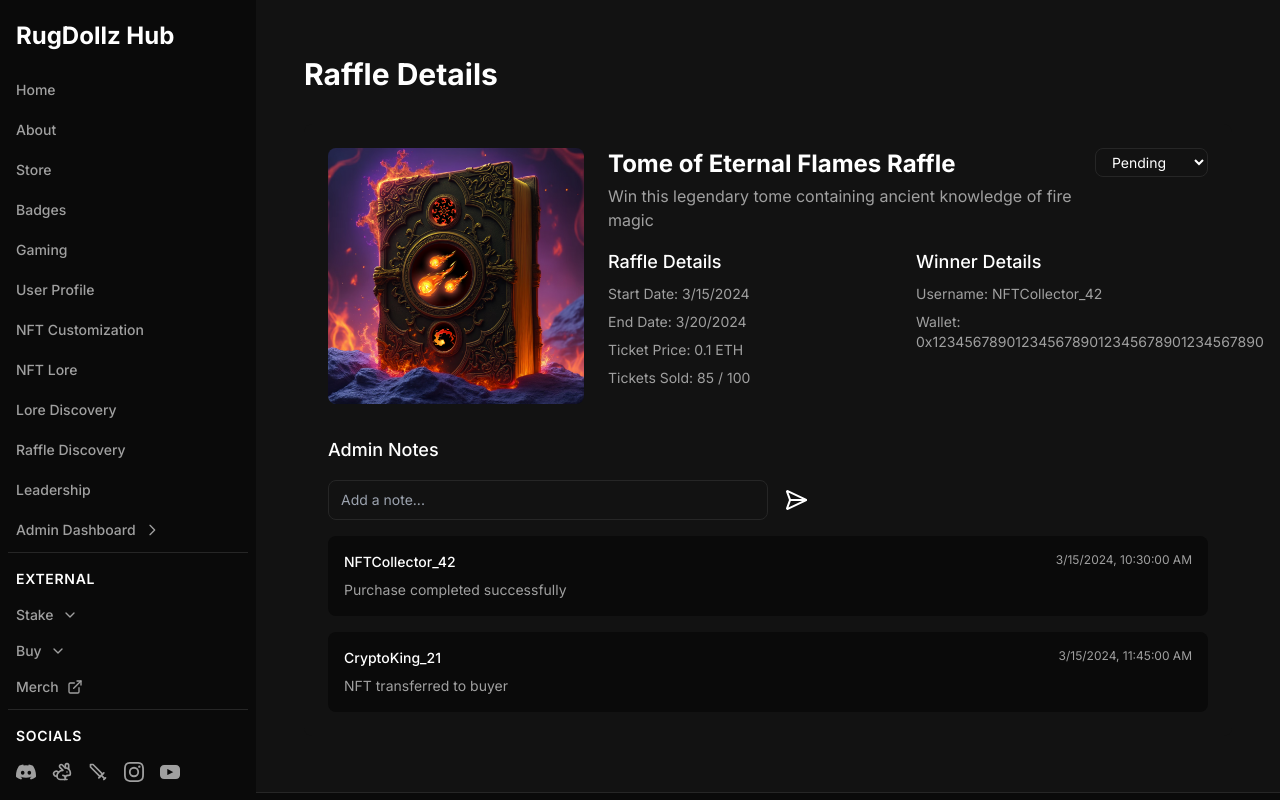
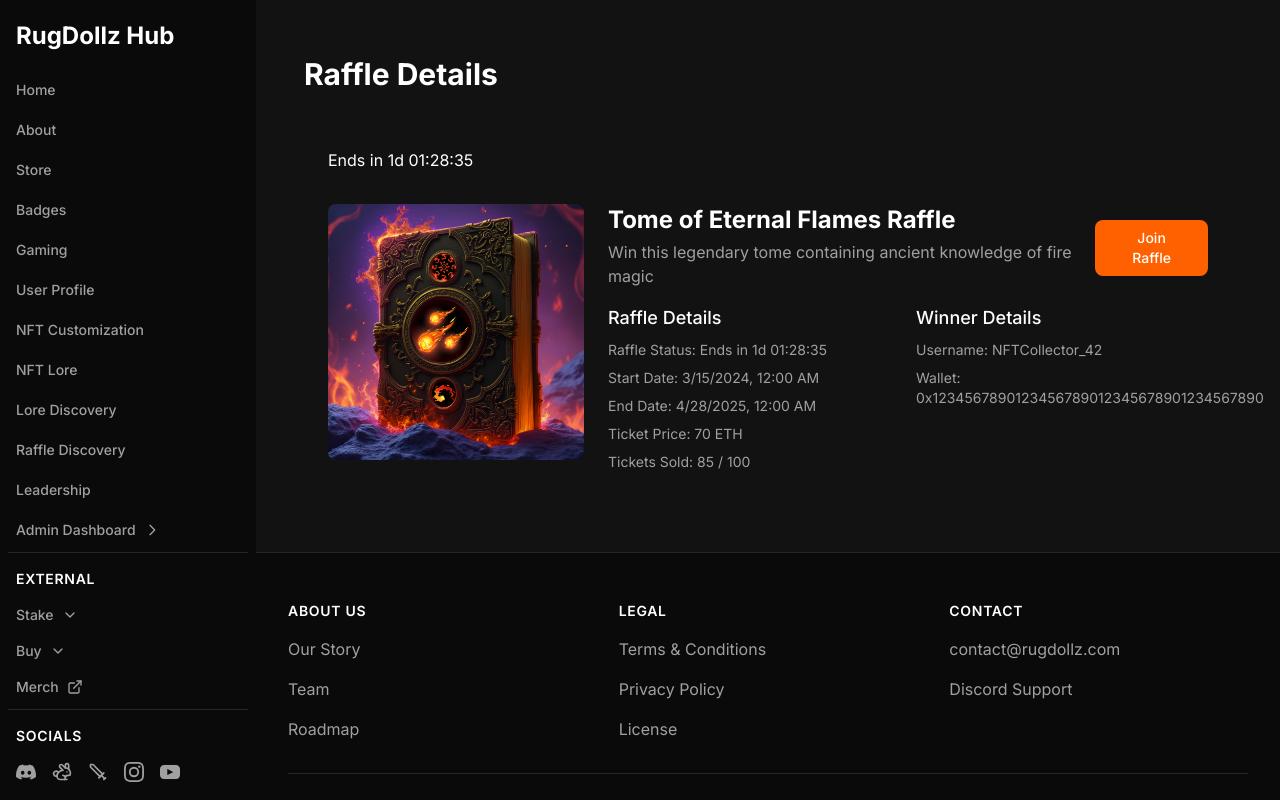
Before and after one commit to LatinGeek/rugdollz-central-hub, a Next.js app: page /raffle-details/1 in a window 1280 px wide. Shown: the top 800 px of the page. Built offline with nearby package versions, Linux system fonts and the light colour scheme.

Commit message:
[FEATURE] [RaffleDetails] Add countdown timer and feature to join the raffle from the raffle details page

```diff
--- a/app/(admin)/raffle-details/[id]/page.tsx
+++ b/app/(admin)/raffle-details/[id]/page.tsx
@@ -3,6 +3,7 @@ import { sampleRaffleDetails } from '@/types/FormattedData/raffle-details'
 
 
 export default function RaffleDetailsPage() {
+
   return (
     <div className="container mx-auto px-4 py-8">
       <h1 className="text-3xl font-bold text-[rgb(var(--text-primary))] mb-8">
@@ -10,7 +11,7 @@ export default function RaffleDetailsPage() {
       </h1>
 
       <div className="bg-[rgb(var(--bg-dark))] rounded-lg p-6">
-        <RaffleDetailsInteractive initialRaffle={sampleRaffleDetails[0]} isAdmin={true} />
+        <RaffleDetailsInteractive initialRaffle={sampleRaffleDetails[0]} isAdmin={false} />
       </div>
     </div>
   )
--- a/app/components/admin/RaffleDetailsComponent.tsx
+++ b/app/components/admin/RaffleDetailsComponent.tsx
@@ -4,7 +4,7 @@ import { OrderStatusType } from '@/types/enums/order-status'
 import { Notes } from './Notes'
 import { TransactionInfo } from './TransactionInfo'
 import { RaffleDetails } from '@/types/FormattedData/raffle-details'
-
+import { useRaffleTimer } from '@/app/components/raffle/useRaffleTimer'
 
 interface RaffleDetailsComponentProps {
   raffle: RaffleDetails
@@ -31,8 +31,29 @@ export function RaffleDetailsComponent({
   onJoin,
   userJoined
 }: RaffleDetailsComponentProps) {
+  const timer = useRaffleTimer(raffle.raffle.startDate.toISOString(), raffle.raffle.endDate.toISOString())
+
+  const formatTime = (value: number) => {
+    return value.toString().padStart(2, '0')
+  }
+
+  const renderTimer = () => {
+    if (timer.isEnded) {
+      return "Ended"
+    }
+
+    if (timer.isStarted) {
+      return  `Ends in ${timer.days > 0 ? `${timer.days}d` : ''} ${formatTime(timer.hours)}:${formatTime(timer.minutes)}:${formatTime(timer.seconds)} `;
+    }
+
+    return `Starts in ${timer.days > 0 ? `${timer.days}d` : ''} ${formatTime(timer.hours)}:${formatTime(timer.minutes)}:${formatTime(timer.seconds)} `;
+  }
+
   return (
     <div className="space-y-8">
+      <div className="flex flex-col items-start">
+        {renderTimer()}
+      </div>
       <TransactionInfo
         title={raffle.raffle.name}
         description={raffle.raffle.description}
@@ -44,8 +65,9 @@ export function RaffleDetailsComponent({
           {
             label: 'Raffle Details',
             details: [
-              { label: 'Start Date', value: raffle.raffle.startDate.toLocaleDateString(), format: 'date' },
-              { label: 'End Date', value: raffle.raffle.endDate.toLocaleDateString(), format: 'date' },
+              { label: 'Raffle Status', value: renderTimer() },
+              { label: 'Start Date', value: raffle.raffle.startDate.toLocaleDateString('en-US', { year: 'numeric', month: 'numeric', day: 'numeric', hour: '2-digit', minute: '2-digit' }) },
+              { label: 'End Date', value: raffle.raffle.endDate.toLocaleDateString('en-US', { year: 'numeric', month: 'numeric', day: 'numeric', hour: '2-digit', minute: '2-digit' }) },
               { label: 'Ticket Price', value: raffle.raffle.ticketPrice, format: 'currency' },
               { label: 'Tickets Sold', value: `${raffle.raffle.soldTickets} / ${raffle.raffle.totalTickets}`, format: 'text' }
             ]
@@ -60,21 +82,24 @@ export function RaffleDetailsComponent({
         ]}
       >
 
+
       {!showStatusChange && <div className="flex justify-end mt-4">
         <button
           onClick={onJoin}
-             disabled={userJoined}
+          disabled={userJoined || timer.isEnded}
           className={`px-6 py-2 rounded-lg text-sm font-medium transition-colors duration-200 ${
             userJoined
               ? 'bg-[rgba(var(--primary-orange))]/70 text-white cursor-not-allowed'
+              : timer.isEnded
+              ? 'bg-gray-500 text-white cursor-not-allowed'
               : 'bg-[rgba(var(--primary-orange))] text-white hover:bg-[rgba(var(--primary-orange))]/40'
           }`}
         >
-             {userJoined ? 'Joined' : 'Join Raffle'}
+          {userJoined ? 'Joined' : timer.isEnded ? 'Ended' : 'Join Raffle'}
         </button>
       </div>}
+      </TransactionInfo>
 
-         </TransactionInfo>
 
       {/* Notes Section */}
       {showNotes && (
--- a/app/components/admin/RaffleDetailsInteractive.tsx
+++ b/app/components/admin/RaffleDetailsInteractive.tsx
@@ -1,54 +1,66 @@
-'use client'
+"use client";
 
-import { useState } from 'react'
-import { RaffleDetailsComponent } from './RaffleDetailsComponent'
-import { OrderStatusType } from '@/types/enums/order-status'
-import { RaffleDetails } from '@/types/FormattedData/raffle-details'
-import { Note } from '@/types/Entities/note'
-import { NoteDetails } from '@/types/FormattedData/note-details'
-import { sampleUserDetails } from '@/types/FormattedData/user-details'
+import { useState } from "react";
+import { RaffleDetailsComponent } from "./RaffleDetailsComponent";
+import { OrderStatusType } from "@/types/enums/order-status";
+import { RaffleDetails } from "@/types/FormattedData/raffle-details";
+import { Note } from "@/types/Entities/note";
+import { NoteDetails } from "@/types/FormattedData/note-details";
+import { sampleUserDetails } from "@/types/FormattedData/user-details";
+import { PurchaseConfirmDialog } from "../ui/PurchaseConfirmDialog";
 
 interface RaffleDetailsInteractiveProps {
-  initialRaffle: RaffleDetails
-  isAdmin: boolean
+  initialRaffle: RaffleDetails;
+  isAdmin: boolean;
 }
 
-export function RaffleDetailsInteractive({ initialRaffle, isAdmin }: RaffleDetailsInteractiveProps) {
-  const [raffle, setRaffle] = useState<RaffleDetails>(initialRaffle)
-  const [newNote, setNewNote] = useState('')
-  const userJoined = false;
+export function RaffleDetailsInteractive({
+  initialRaffle,
+  isAdmin,
+}: RaffleDetailsInteractiveProps) {
+  const [raffle, setRaffle] = useState<RaffleDetails>(initialRaffle);
+  const [newNote, setNewNote] = useState("");
+  const [userJoined, setUserJoined] = useState(false);
+  const [promptPurchaseConfirmation, setPromptPurchaseConfirmation] = useState(false);
+  const userBalance = 3000;
 
   const handleStatusChange = (status: OrderStatusType) => {
     raffle.raffle.raffleStatus = status;
-  }
+  };
 
   const handleAddNote = () => {
-    if (!newNote.trim()) return
+    if (!newNote.trim()) return;
 
-    const note: Note= {
+    const note: Note = {
       id: "1",
       content: newNote,
-      userId: '12312312',
-      createdAt: new Date().toISOString()
-    }
+      userId: "12312312",
+      createdAt: new Date().toISOString(),
+    };
 
     const noteDetails: NoteDetails = {
       note: note,
-      user: sampleUserDetails[0]
-    }
+      user: sampleUserDetails[0],
+    };
 
-    setRaffle(current => ({
+    setRaffle((current) => ({
       ...current,
-      notes: [noteDetails, ...current.notes]
-    }))
-    setNewNote('')
-  }
+      notes: [noteDetails, ...current.notes],
+    }));
+    setNewNote("");
+  };
 
   const handleJoin = () => {
+    setPromptPurchaseConfirmation(true);
+  };
 
-  }
+  const handleConfirmPurchase = () => {
+    setUserJoined(true);
+    setPromptPurchaseConfirmation(false);
+  };
 
   return (
+    <>
       <RaffleDetailsComponent
         raffle={raffle}
         onStatusChange={handleStatusChange}
@@ -61,5 +73,15 @@ export function RaffleDetailsInteractive({ initialRaffle, isAdmin }: RaffleDetai
         onJoin={handleJoin}
         userJoined={userJoined}
       />
-  )
+
+      <PurchaseConfirmDialog
+        isOpen={promptPurchaseConfirmation}
+        onClose={() => setPromptPurchaseConfirmation(false)}
+        onConfirm={handleConfirmPurchase}
+        itemName={`Raffle Ticket: ${initialRaffle.raffle.name}`}
+        itemPrice={initialRaffle.raffle.ticketPrice}
+        currentBalance={userBalance}
+      />
+    </>
+  );
 }
--- a/app/components/admin/TransactionInfo.tsx
+++ b/app/components/admin/TransactionInfo.tsx
@@ -82,7 +82,7 @@ export function TransactionInfo({
               <select
                 value={status}
                 onChange={(e) => onStatusChange(e.target.value as 'pending' | 'delivered' | 'cancelled')}
-              className="bg-[rgb(var(--bg-dark))] text-[rgb(var(--text-primary))] border border-[rgb(var(--border-dark))] rounded-lg px-3 py-1 text-sm"
+              className="bg-[rgb(var(--bg-light))] text-[rgb(var(--text-primary))] border border-[rgb(var(--border-dark))] rounded-lg px-4 py-3 text-md"
             >
               <option value="pending">Pending</option>
               <option value="delivered">Delivered</option>
--- a/types/Entities/raffle.ts
+++ b/types/Entities/raffle.ts
@@ -31,9 +31,9 @@ export const sampleRaffles: Raffle[] = [
     raffleStatus: RaffleStatus.programmed,
     orderStatus: OrderStatus.pending,
     startDate: new Date("2024-03-15T00:00:00Z"),
-    endDate: new Date("2024-03-20T00:00:00Z"),
+    endDate: new Date("2025-04-28T00:00:00Z"),
     category: "Bundles",
-    ticketPrice: 0.1,
+    ticketPrice: 70,
     totalTickets: 100,
     soldTickets: 85,
     noteIds: sampleNotes.map((note) => note.id),
```
Lines whose indentation alone changed are shown as unchanged.
